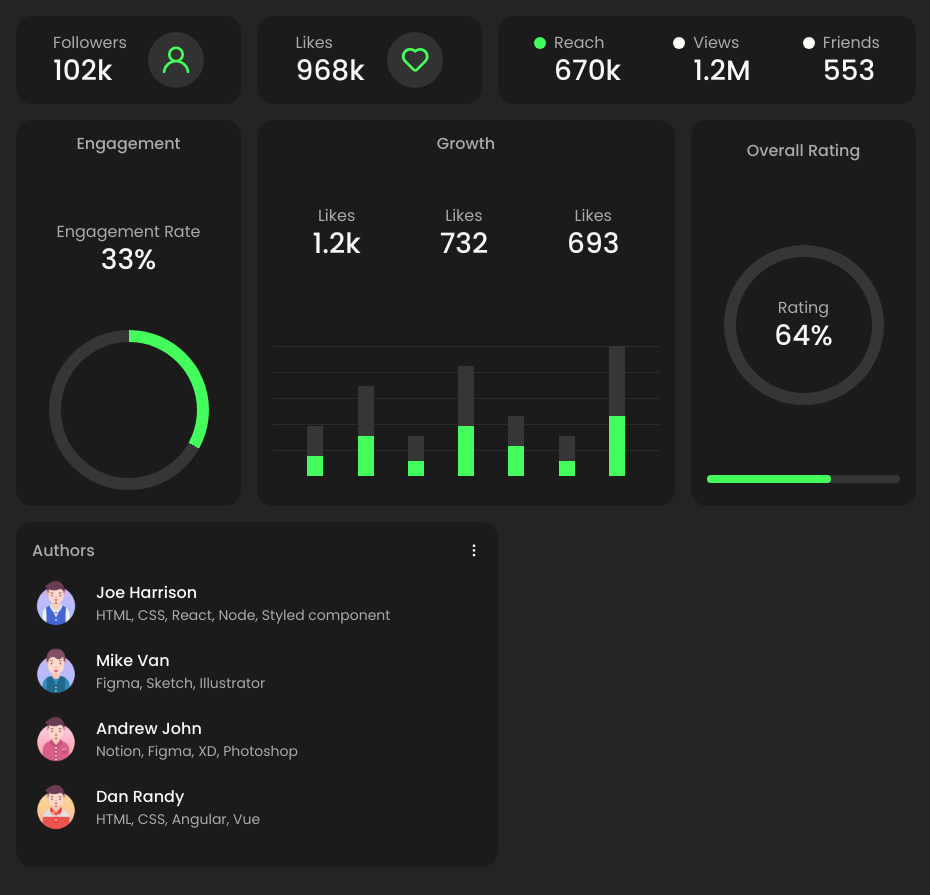
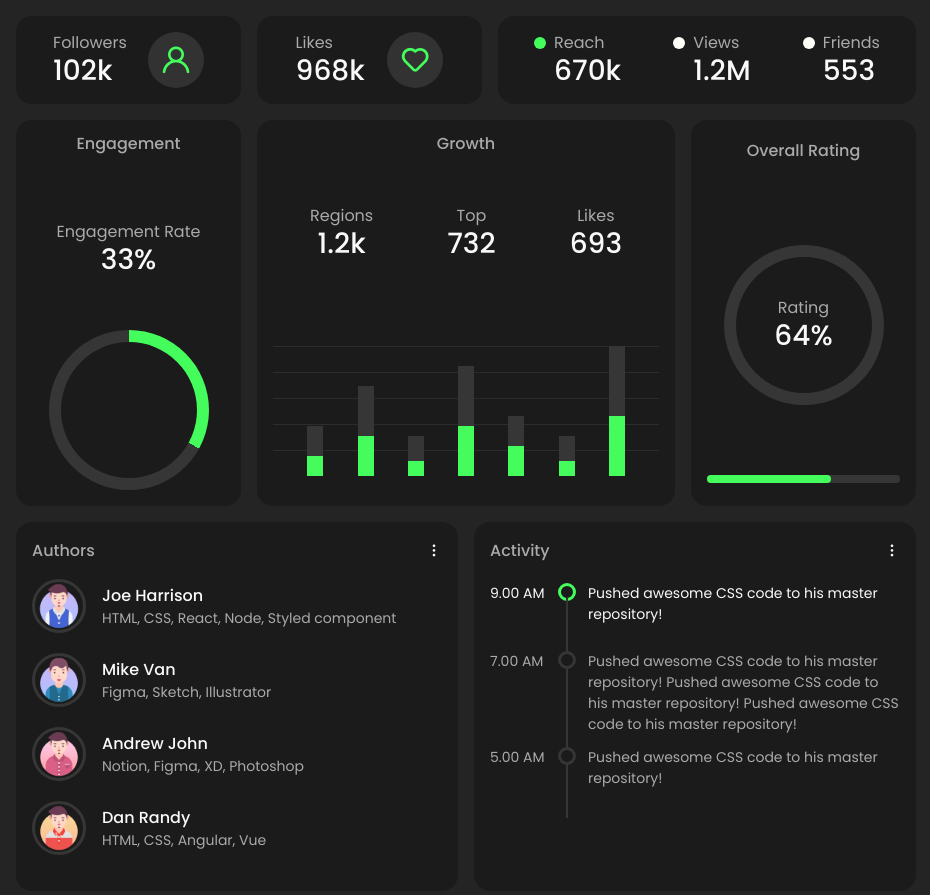
Before and after one commit to ajhacker03/ui-dashboard, a plain HTML site: page index.html in a window 1280 px wide. Shown: the whole page, without its empty margins (174-1104 px from the left). Drawn offline with nearby package versions, Linux system fonts and the light colour scheme.

Commit message:
Added Activity card

```diff
--- a/index.html
+++ b/index.html
@@ -78,11 +78,11 @@
                 </h3>
                 <div class="card-growth-headline">
                     <div>
-                        <h4 class="card-h4">Likes</h4>
+                        <h4 class="card-h4">Regions</h4>
                         <h2 class="card-h2">1.2k</h2>
                     </div>
                     <div>
-                        <h4 class="card-h4">Likes</h4>
+                        <h4 class="card-h4">Top</h4>
                         <h2 class="card-h2">732</h2>
                     </div>
                     <div>
@@ -189,7 +189,33 @@
                 </ul>
 
             </div>
+
+            <div class="card card-activity">
+                <header class="card-header">
+                    <h3 class="card-h3 no-bottom-margin">Activity</h3>
+                    <span class="uil uil-ellipsis-v"></span>
+                </header>
+                <div class="timeline">
+                    <div class="timeline-row primary">
+                        <span class="timeline-when">9.00 AM</span>
+                        <span class="timeline-badge"></span>
+                        <span class="timeline-text">Pushed awesome CSS code to his master repository!</span>
+                    </div>
+                    <div class="timeline-row">
+                        <span class="timeline-when">7.00 AM</span>
+                        <span class="timeline-badge"></span>
+                        <span class="timeline-text">Pushed awesome CSS code to his master repository! Pushed awesome CSS
+                            code to his master repository! Pushed awesome CSS code to his master repository!</span>
+                    </div>
+                    <div class="timeline-row">
+                        <span class="timeline-when">5.00 AM</span>
+                        <span class="timeline-badge"></span>
+                        <span class="timeline-text">Pushed awesome CSS code to his master repository!</span>
+                    </div>
+                </div>
+            </div>
         </div>
+
     </div>
 </body>
 
--- a/style.css
+++ b/style.css
@@ -237,7 +237,7 @@ h1, h2, h3, h4, h5, h6 {
     background:var(--color-default);
 }
 
-.card-authors {
+.card-authors, .card-activity {
     width: 50%;
 }
 
@@ -266,6 +266,11 @@ h1, h2, h3, h4, h5, h6 {
 .avatar {
     width: 3rem;
     height: 3rem;
+}
+
+li > img {
+    border: 3px solid var(--color-default);
+    border-radius: 50%;
 }
 
 .avatar-title, .avatar-notes {
@@ -300,3 +305,61 @@ h1, h2, h3, h4, h5, h6 {
     background-color: var(--color-primary);
     border-radius: inherit;
 }
+
+.timeline {
+    margin-top: 1.25rem;
+}
+
+.timeline-row {
+    position: relative;
+    display: flex;
+    gap: .75rem;
+    margin-bottom: .75rem;
+}
+
+.timeline-when {
+    width: 3.5rem;
+    height: 3.5rem;
+    min-width: 3.5rem;
+    max-height: 3.5rem;
+    font-size: 0.875rem;
+}
+
+.timeline-badge {
+    margin-top: 1.5px 0.5rem 0;
+    min-width: 0.75rem;
+    max-width: 0.75rem;
+    width: 0.75rem;
+    height: 0.75rem;
+    border-radius: 50%;
+    border: 3px solid var(--color-default);
+    background: var(--color-card);
+}
+
+.timeline-row.primary .timeline-badge {
+    border: 3px solid var(--color-primary);
+}
+
+.timeline-badge::after {
+    position: absolute;
+    content: '';
+    top: 15px;
+    left: 4.75rem;
+    width: 2px;
+    height: 100%;
+    background-color: var(--color-default);
+}
+
+
+.timeline-text {
+    color: var(--color-label);
+    font-size: 0.875rem;
+}
+
+.timeline-row > span {
+    color: var(--color-label);
+}
+
+.timeline-row.primary .timeline-text, .timeline-row.primary .timeline-when{
+    color: var(--color-text);
+}
```
